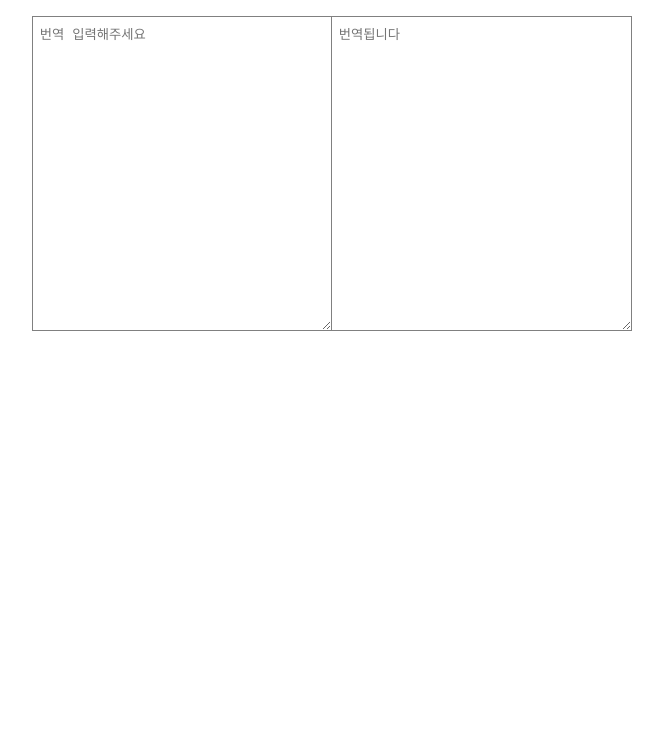
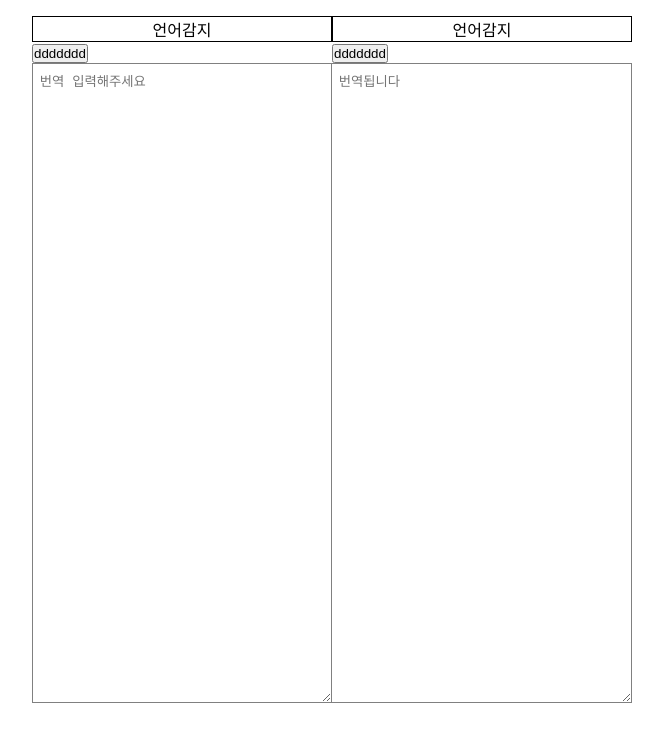
Before and after one commit to AnJuHwan/kakao_translation, a React (Create React App) app: page / in a window 1280 px wide. Shown: the top 742 px of the page, without its empty margins (308-971 px from the left). Built offline with nearby package versions, Linux system fonts and the light colour scheme.

Commit message:
header_sensing design and component add

```diff
--- a/src/App.js
+++ b/src/App.js
@@ -2,11 +2,13 @@ import React, { Component } from "react";
 import Trans_Input from "./components/input/Trans_Input";
 import Trans_Result from "./components/result/Trans_Result";
 import styles from "./App.module.css";
+import HeaderSensing from "./components/header_sensing/Header_Sensing";
 
 /* global kakao*/
 class App extends Component {
   state = {
     translated: [],
+    languageInfo: [],
   };
 
   // componentDidMount = () => {
@@ -23,13 +25,39 @@ class App extends Component {
   //   };
 
   //   fetch(
-  //     "https://dapi.kakao.com/v2/translation/translate?src_lang=kr&target_lang=en&query=임성현",
+  //     "https://dapi.kakao.com/v3/translation/language/detect?query=hello",
   //     requestOptions
   //   )
   //     .then((response) => response.json())
-  //     .then((result) => this.setState({translated:result.translated_text.join()}))
+  //     .then((result) => console.log(result))
   //     .catch((error) => console.log("error", error));
-  //   }
+  // };
+
+  ////////////////////////////////////////
+
+  handleHeader = (query) => {
+    const myHeaders = new Headers();
+    myHeaders.append(
+      "Authorization",
+      "KakaoAK 371c08739d9745e863731e0385f5fd00"
+    );
+
+    const requestOptions = {
+      method: "GET",
+      headers: myHeaders,
+      redirect: "follow",
+    };
+
+    fetch(
+      `https://dapi.kakao.com/v3/translation/language/detect?query=${query}`,
+      requestOptions
+    )
+      .then((response) => response.json())
+      .then((result) => this.setState({ languageInfo: result.language_info }))
+      .catch((error) => console.log("error", error));
+  };
+
+  /////////////////////////////////////////
 
   handleQuery = (query) => {
     const myHeaders = new Headers();
@@ -43,7 +71,7 @@ class App extends Component {
       headers: myHeaders,
       redirect: "follow",
     };
-
+    //src : 번역할 말 ,   target : 번역한 것
     fetch(
       `https://dapi.kakao.com/v2/translation/translate?src_lang=kr&target_lang=en&query=${query}`,
       requestOptions
@@ -57,10 +85,21 @@ class App extends Component {
 
   render() {
     return (
-      <div className={styles.wrap}>
-        <Trans_Input onChange={this.handleQuery} />
-        <Trans_Result data={this.state.translated} />
-      </div>
+      <>
+        <div className={styles.wrap}>
+          <div>
+            <HeaderSensing languageInfo={this.state.languageInfo} />
+            <Trans_Input
+              onChange={this.handleQuery}
+              onHeader={this.handleHeader}
+            />
+          </div>
+          <div>
+            <HeaderSensing />
+            <Trans_Result data={this.state.translated} />
+          </div>
+        </div>
+      </>
     );
   }
 }
--- a/src/App.module.css
+++ b/src/App.module.css
@@ -8,4 +8,5 @@
   display: flex;
   justify-content: center;
   margin-top: 1em;
+  height: 100%;
 }
--- a/src/components/header_sensing/header_sensing.jsx
+++ b/src/components/header_sensing/header_sensing.jsx
@@ -1,9 +1,28 @@
 import React, { Component } from "react";
-
-class header_sensing extends Component {
+import styles from "./header_sensing.module.css";
+class HeaderSensing extends Component {
+  state = {
+    languageInfo: [],
+  };
+  handleObject = (e) => {
+    const { languageInfo } = this.props;
+    const Info = languageInfo["0"];
+    this.setState({ languageInfo: Info });
+    //요기서 오류 : 값이 없으면 에러가 남.
+  };
+  //input의 값이 변하면 움직여야되는데 지금 해놓은것은 header_sensing 이 움직여야 작동됨
+  //그래서
   render() {
-    return <div></div>;
+    const { name } = this.state.languageInfo;
+    return (
+      <>
+        <div className={styles.header} onChange={this.handleObject}>
+          {name === undefined ? "언어감지" : name}
+        </div>
+        <button onClick={this.handleObject}>ddddddd</button>
+      </>
+    );
   }
 }
 
-export default header_sensing;
+export default HeaderSensing;
--- /dev/null
+++ b/src/components/header_sensing/header_sensing.module.css
@@ -0,0 +1,7 @@
+.header {
+  width: 18.75em;
+  display: flex;
+  justify-content: center;
+  margin: 0 auto;
+  border: 1px solid black;
+}
--- a/src/components/input/Trans_Input.jsx
+++ b/src/components/input/Trans_Input.jsx
@@ -6,7 +6,7 @@ class Trans_Input extends Component {
   transChange = () => {
     const query = this.textareaRef.current.value;
     this.props.onChange(query);
-    console.log(query);
+    this.props.onHeader(query);
   };
   render() {
     return (
--- a/src/components/input/trans_input.module.css
+++ b/src/components/input/trans_input.module.css
@@ -5,7 +5,10 @@
 
 .input {
   width: 100%;
-  height: 100%;
+  height: 80%;
   border: 1px solid grey;
   padding: 0.5em;
 }
+.input:focus {
+  outline: none;
+}
--- a/src/components/result/trans_result.module.css
+++ b/src/components/result/trans_result.module.css
@@ -5,8 +5,13 @@
 
 .result {
   width: 100%;
-  height: 100%;
+  height: 80%;
   border: 1px solid grey;
   border-left: none;
   padding: 0.5em;
+  cursor: default;
 }
+
+.result:focus {
+  outline: none;
+}
--- a/src/index.css
+++ b/src/index.css
@@ -1,13 +1,17 @@
 body {
   margin: 0;
-  font-family: -apple-system, BlinkMacSystemFont, 'Segoe UI', 'Roboto', 'Oxygen',
-    'Ubuntu', 'Cantarell', 'Fira Sans', 'Droid Sans', 'Helvetica Neue',
+  font-family: -apple-system, BlinkMacSystemFont, "Segoe UI", "Roboto", "Oxygen",
+    "Ubuntu", "Cantarell", "Fira Sans", "Droid Sans", "Helvetica Neue",
     sans-serif;
   -webkit-font-smoothing: antialiased;
   -moz-osx-font-smoothing: grayscale;
 }
 
 code {
-  font-family: source-code-pro, Menlo, Monaco, Consolas, 'Courier New',
+  font-family: source-code-pro, Menlo, Monaco, Consolas, "Courier New",
     monospace;
 }
+
+#root {
+  height: 100vh;
+}
```
